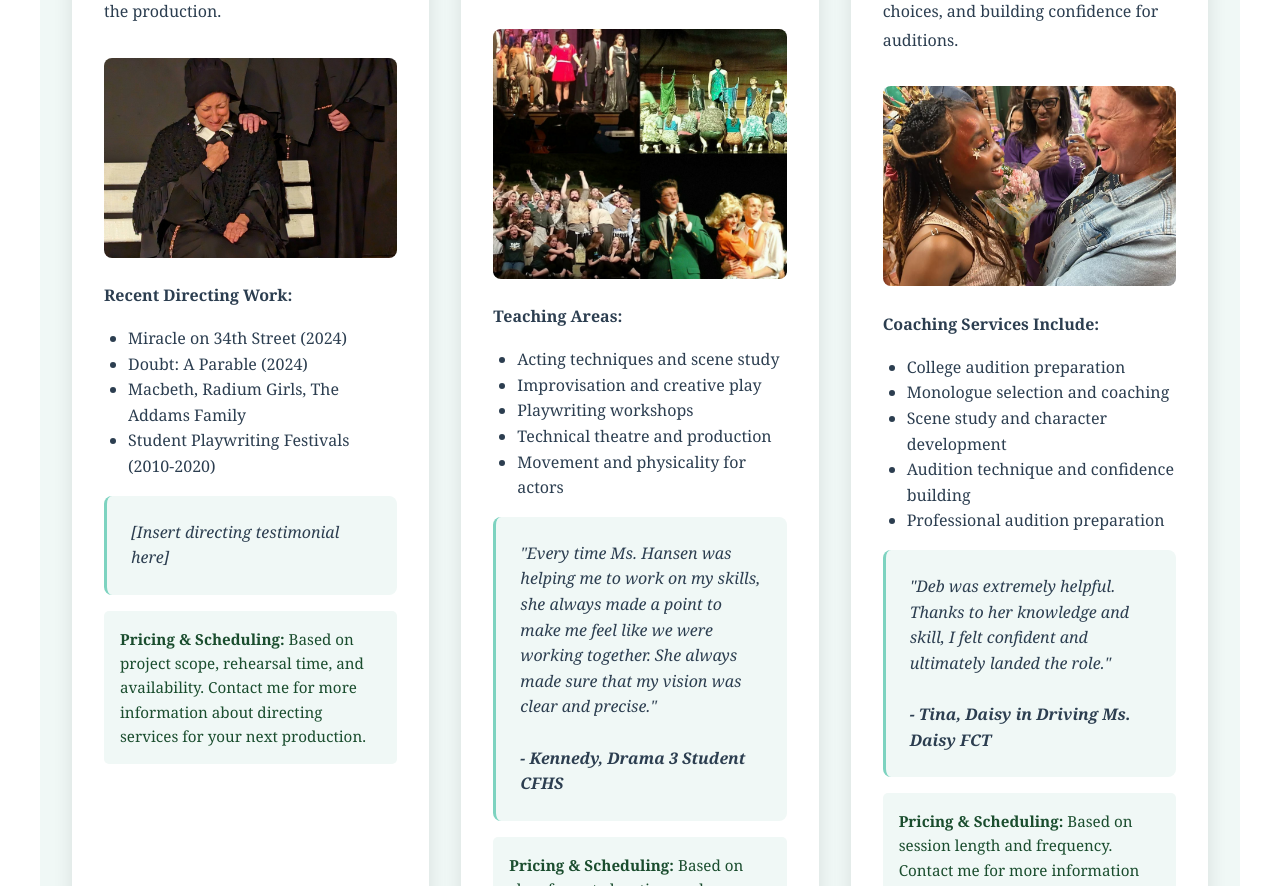
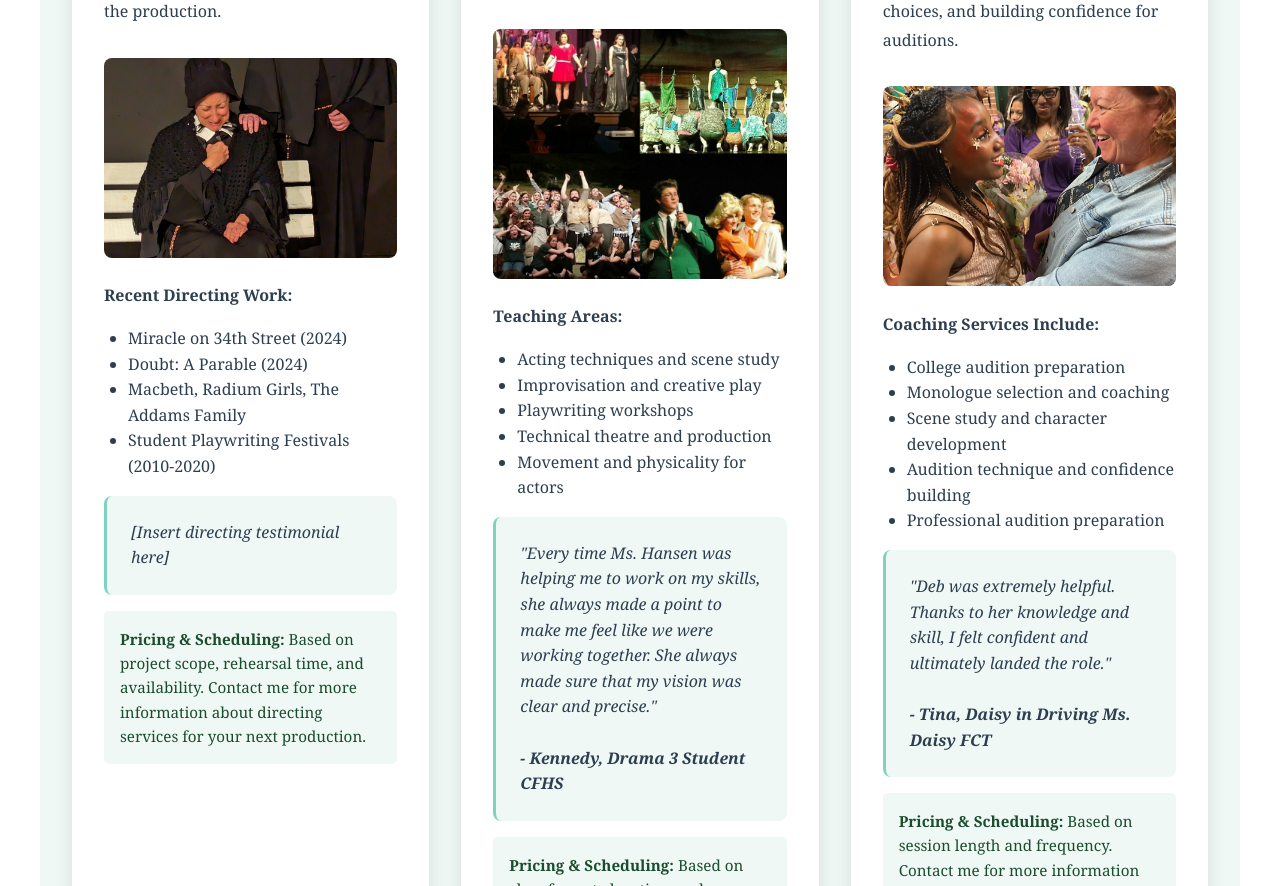
Before and after one commit to mitchelldhansen-droid/DebHansen-Portfolio, a plain HTML site: page index.html in a window 1280 px wide. Shown: the part 2014-2900 px from the top of the page. Drawn offline with Linux system fonts and the light colour scheme.

Commit message:
Update index.html

```diff
--- a/index.html
+++ b/index.html
@@ -569,7 +569,7 @@
                 <h3>Performance Coaching</h3>
                 <p class="service-description">I specialize in one-on-one coaching for monologue performance and college audition preparation. My students have been accepted into the nation's top theatre programs including Carnegie Mellon, NYU Tisch, Juilliard, Columbia, and many more. Together, we'll work on finding material that showcases your unique strengths, developing authentic character choices, and building confidence for auditions.</p>
 
-                <img src="coaching.jpg" alt="Deb Hansen performance coaching" style="width: 100%; height: 200px; object-fit: cover; object-position: center top; border-radius: 8px; margin: 1rem 0;">
+                <img src="coaching.jpg" alt="Deb Hansen performance coaching" style="width: 100%; height: 200px; object-fit: cover; object-position: center center; border-radius: 8px; margin: 1rem 0;">
 
                 <p><strong>Coaching Services Include:</strong></p>
                 <ul style="margin-left: 1.5rem; margin-bottom: 1rem;">
```
